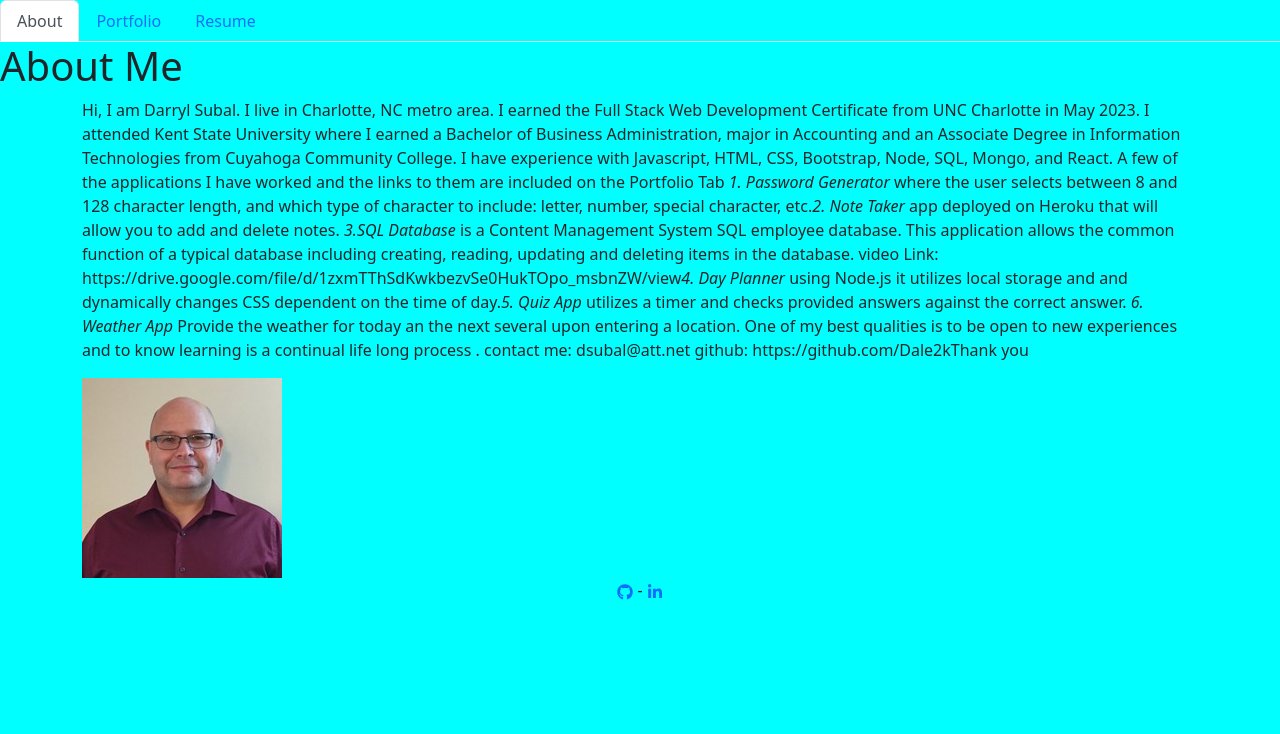
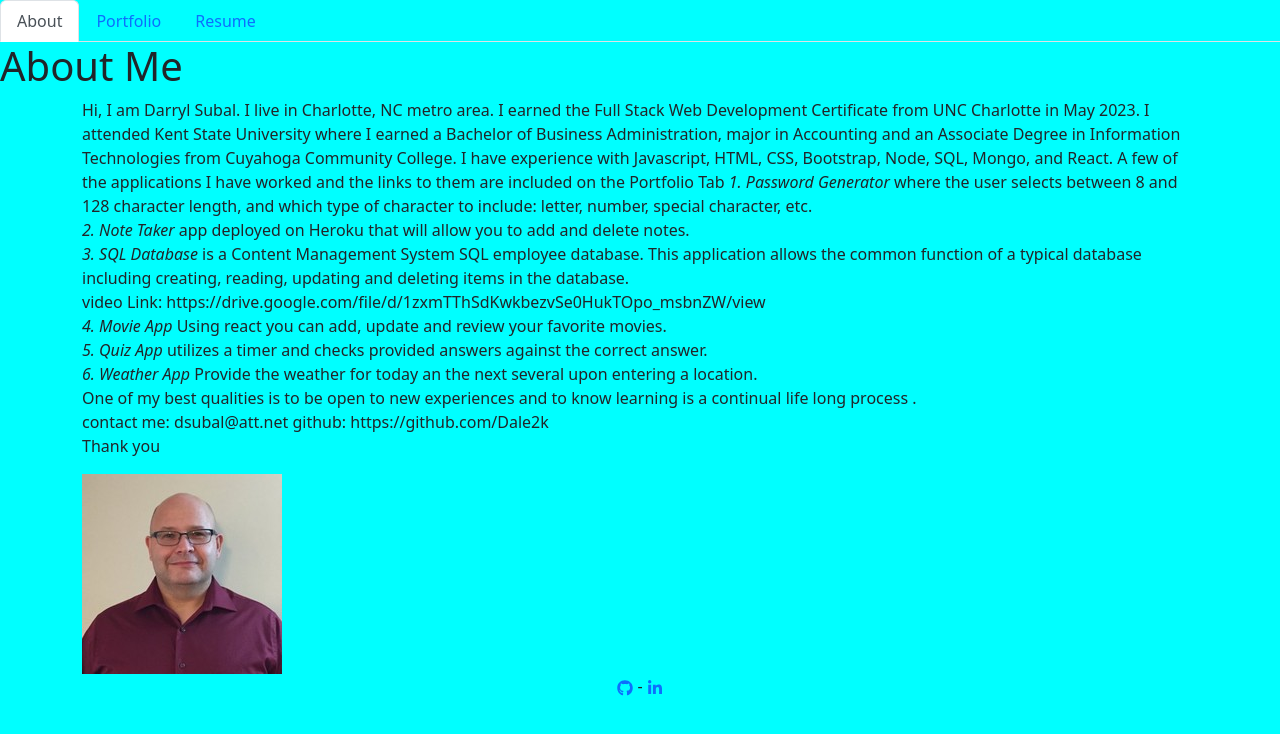
Before and after one commit to Dale2k/Darryl_Subal_Portfolio, a React (Create React App) app: page / in a window 1280 px wide. Shown: the top 734 px of the page. Built offline with nearby package versions, Linux system fonts and the light colour scheme.

Commit message:
update about

```diff
--- a/src/components/pages/About.js
+++ b/src/components/pages/About.js
@@ -20,23 +20,45 @@ export default function About() {
               Community College. I have experience with Javascript, HTML, CSS,
               Bootstrap, Node, SQL, Mongo, and React. A few of the applications
               I have worked and the links to them are included on the Portfolio
-              Tab <em>1. Password Generator</em> where the user selects between
-              8 and 128 character length, and which type of character to
-              include: letter, number, special character, etc.
-              <em>2. Note Taker</em> app deployed on Heroku that will allow you
-              to add and delete notes. <em>3.SQL Database </em> is a Content
-              Management System SQL employee database. This application allows
-              the common function of a typical database including creating,
-              reading, updating and deleting items in the database. video Link:
-              https://drive.google.com/file/d/1zxmTThSdKwkbezvSe0HukTOpo_msbnZW/view
-              <em>4. Day Planner</em> using Node.js it utilizes local storage
-              and and dynamically changes CSS dependent on the time of day.
-              <em>5. Quiz App</em> utilizes a timer and checks provided answers
-              against the correct answer. <em>6. Weather App</em> Provide the
-              weather for today an the next several upon entering a location.
+              Tab{" "}
+              <em>
+                1. <span> Password Generator </span>{" "}
+              </em>{" "}
+              where the user selects between 8 and 128 character length, and
+              which type of character to include: letter, number, special
+              character, etc. <br></br>
+              <em>
+                2. <span>Note Taker </span>{" "}
+              </em>{" "}
+              app deployed on Heroku that will allow you to add and delete
+              notes. <br></br>{" "}
+              <em>
+                3. <span>SQL Database</span>{" "}
+              </em>{" "}
+              is a Content Management System SQL employee database. This
+              application allows the common function of a typical database
+              including creating, reading, updating and deleting items in the
+              database. <br></br> video Link:
+              https://drive.google.com/file/d/1zxmTThSdKwkbezvSe0HukTOpo_msbnZW/view{" "}
+              <br></br>
+              <em>
+                4. <span>Movie App</span>{" "}
+              </em>{" "}
+              Using react you can add, update and review your favorite movies.{" "}
+              <br></br>
+              <em>
+                5. <span>Quiz App</span>{" "}
+              </em>{" "}
+              utilizes a timer and checks provided answers against the correct
+              answer. <br></br>{" "}
+              <em>
+                6. <span>Weather App</span>{" "}
+              </em>{" "}
+              Provide the weather for today an the next several upon entering a
+              location. <br></br>
               One of my best qualities is to be open to new experiences and to
-              know learning is a continual life long process . contact me:
-              dsubal@att.net github: https://github.com/Dale2k
+              know learning is a continual life long process . <br></br>contact
+              me: dsubal@att.net github: https://github.com/Dale2k <br></br>
               <span>Thank you </span>
             </p>
           </Col>
```
Also changed, not shown: 7 other files (tests, documents, lock files or other folders).
